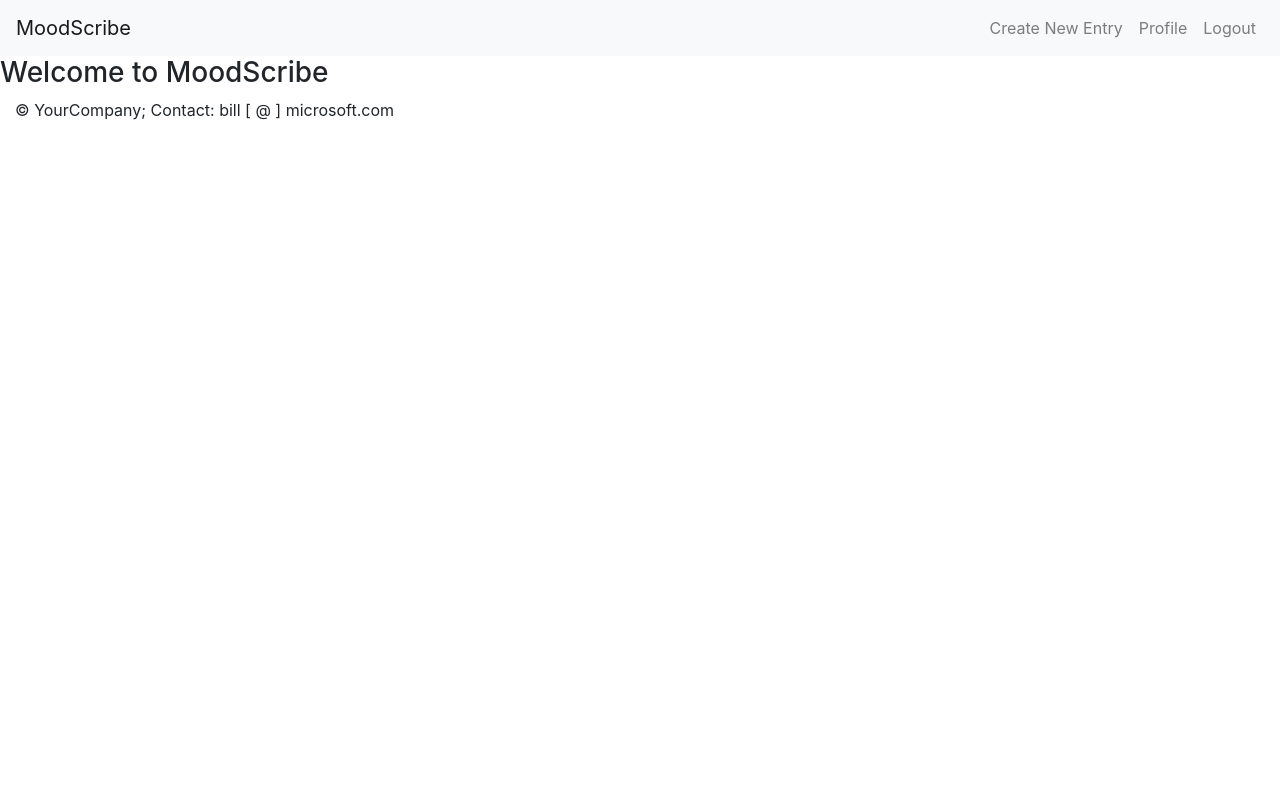
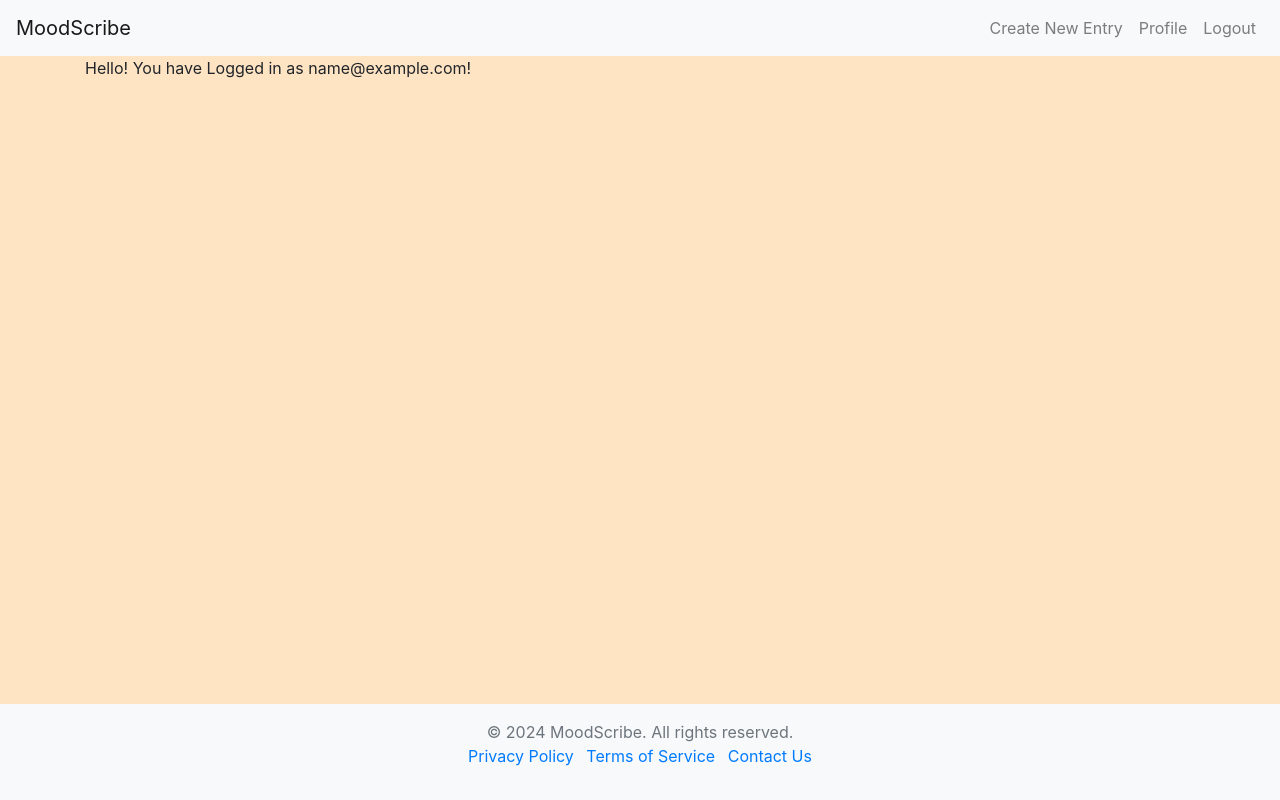
Before and after one commit to comnk/MoodScribe, a Flask app: page / in a window 1280 px wide. Run offline with Flask 2, Linux system fonts and the light colour scheme; the visitor is signed in with stand-in values (Sample User, id 1); data that the repository does not hold is empty.

Commit message:
cleaned up more of the styling

```diff
--- a/app.py
+++ b/app.py
@@ -25,6 +25,12 @@ records = db.register
 
 @app.route("/")
 def index():
+    if ("email" in session):
+        user_entries = entries.find({"user_id": session["email"]})
+        entries_list = list(user_entries)
+        entries_list.reverse()
+        return render_template("logged_in.html", user_name=session["email"], entries=entries_list)
+
     return render_template('landing_page.html')
 
 @app.route("/registration/", methods=['get', 'post'])
--- /dev/null
+++ b/static/css/styles.css
@@ -0,0 +1,18 @@
+body {
+    background-color: bisque;
+}
+
+.text {
+    margin-top: 3%;
+    margin-left: 3%;
+}
+
+.footer {
+    position: fixed;
+    left: 0;
+    bottom: 0;
+    width: 100%;
+    background-color: #f8f9fa;
+    text-align: center;
+    padding: 1rem 0;
+}
--- a/templates/base.html
+++ b/templates/base.html
@@ -7,6 +7,7 @@
     <link rel="icon" type="image/x-icon" href="/static/images/moodscribe-logo.png">
     <link rel="stylesheet" href="https://cdn.jsdelivr.net/npm/bootstrap@4.4.1/dist/css/bootstrap.min.css"
     integrity="sha384-Vkoo8x4CGsO3+Hhxv8T/Q5PaXtkKtu6ug5TOeNV6gBiFeWPGFN9MuhOf23Q9Ifjh" crossorigin="anonymous">
+    <link rel="stylesheet" href="{{ url_for('static', filename='css/styles.css') }}">
 </head>
 <body>
     <nav class="navbar navbar-expand-lg navbar-light bg-light">
--- a/templates/footer.html
+++ b/templates/footer.html
@@ -1,11 +1,10 @@
 <footer class="footer">
-    <div class="container-fluid">
-        <span>
-            &copy; YourCompany;
-        </span>
-
-        <span>
-            Contact: bill [ @ ] microsoft.com
-        </span>
+    <div class="container">
+        <span class="text-muted">&copy; 2024 MoodScribe. All rights reserved.</span>
+        <ul class="list-inline">
+            <li class="list-inline-item"><a href="#">Privacy Policy</a></li>
+            <li class="list-inline-item"><a href="#">Terms of Service</a></li>
+            <li class="list-inline-item"><a href="#">Contact Us</a></li>
+        </ul>
     </div>
 </footer>
--- a/templates/landing_page.html
+++ b/templates/landing_page.html
@@ -2,7 +2,8 @@
 {% block title %} MoodScribe {% endblock %}
 
 {% block content %}
-
-<h3>Welcome to MoodScribe</h3>
+<div class="container">
+    <h3 style="text-align: center; margin-top: 4%;">Welcome to MoodScribe</h3>
+</div>
 
 {% endblock %}
--- a/templates/logged_in.html
+++ b/templates/logged_in.html
@@ -2,16 +2,23 @@
 {% block title %}Hello {{user_name}}!{% endblock %}
 
 {% block content %}
+<div class="container" style="height: 600px; overflow-y: scroll;">
     <p>Hello! You have Logged in as {{ user_name }}!</p>
-
+    <div class="row">
         {% for entry in entries %}
-    <div class="entry" style="border: solid 2.5px black;">
+            <div class="col-md-4 mb-4">
+                <div class="card" style="border: solid 2.5px black;">
+                    <div class="text">
                         <h3>Date: {{ entry.date }}</h3>
                         <p>Mood Rating: {{ entry.rating }}</p>
                         <p>Mood: {{ entry.mood }}</p>
                         <p>{{ entry.content }}</p>
+                    </div>
                     <a href="{{ url_for('edit_entry', entry_id=entry._id) }}" class="btn btn-primary">Edit Entry</a>
                     <a href="{{ url_for('delete_entry', entry_id=entry._id) }}" class="btn btn-danger">Delete Entry</a>
                 </div>
+            </div>
         {% endfor %}
+    </div>
+</div>
 {% endblock %}
--- a/user_routes.py
+++ b/user_routes.py
@@ -40,7 +40,7 @@ def user_profile_settings():
                 message = 'There is a user already with that name!'
                 return render_template("user_profile.html", user=user, message=message)
 
-            if (email_found):
+            if (email_found and email != session["email"]):
                 message = 'This email already exists in the database!'
                 return render_template("user_profile.html", user=user, message=message)
 
```
Lines whose indentation alone changed are shown as unchanged.
